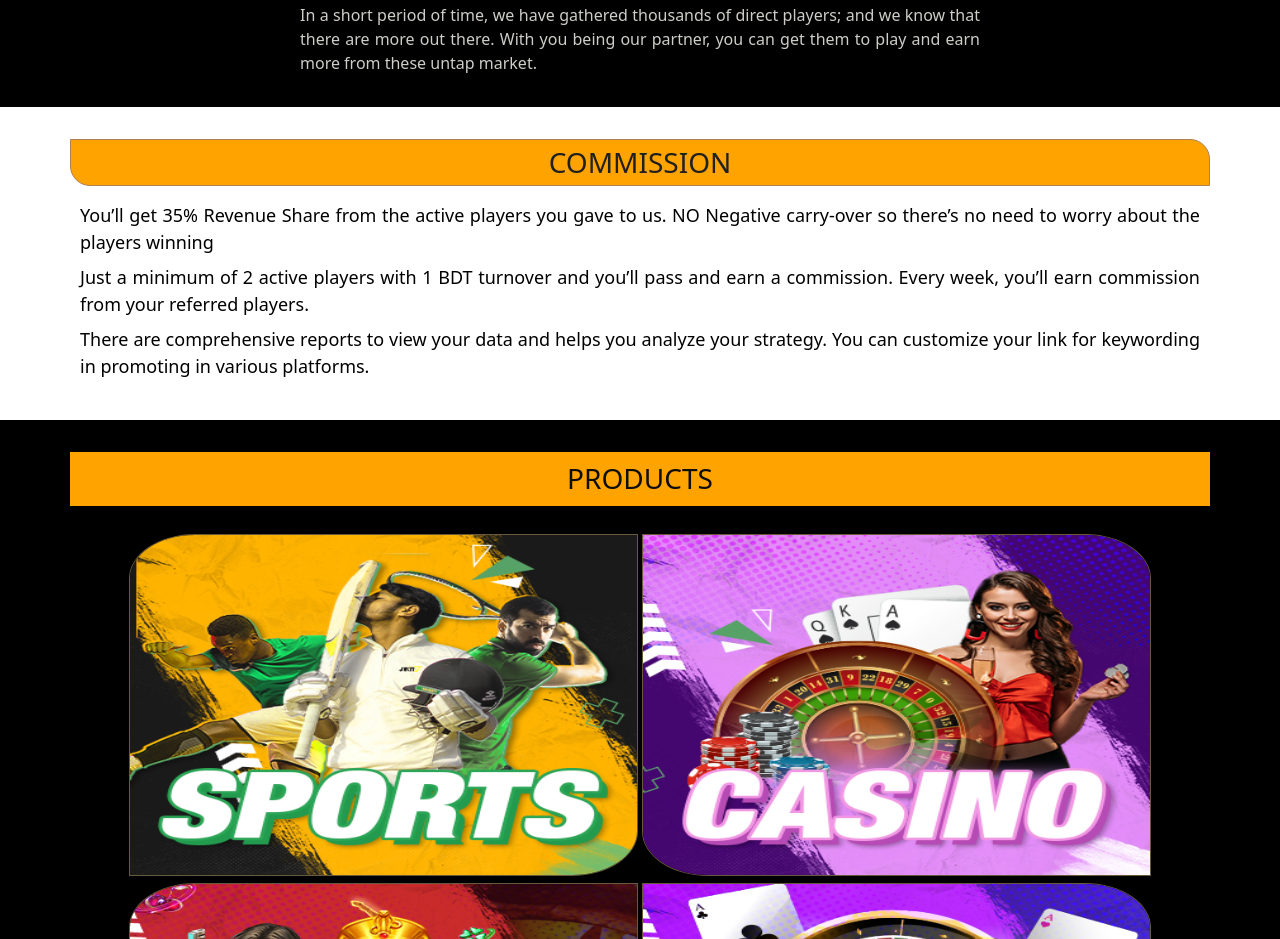
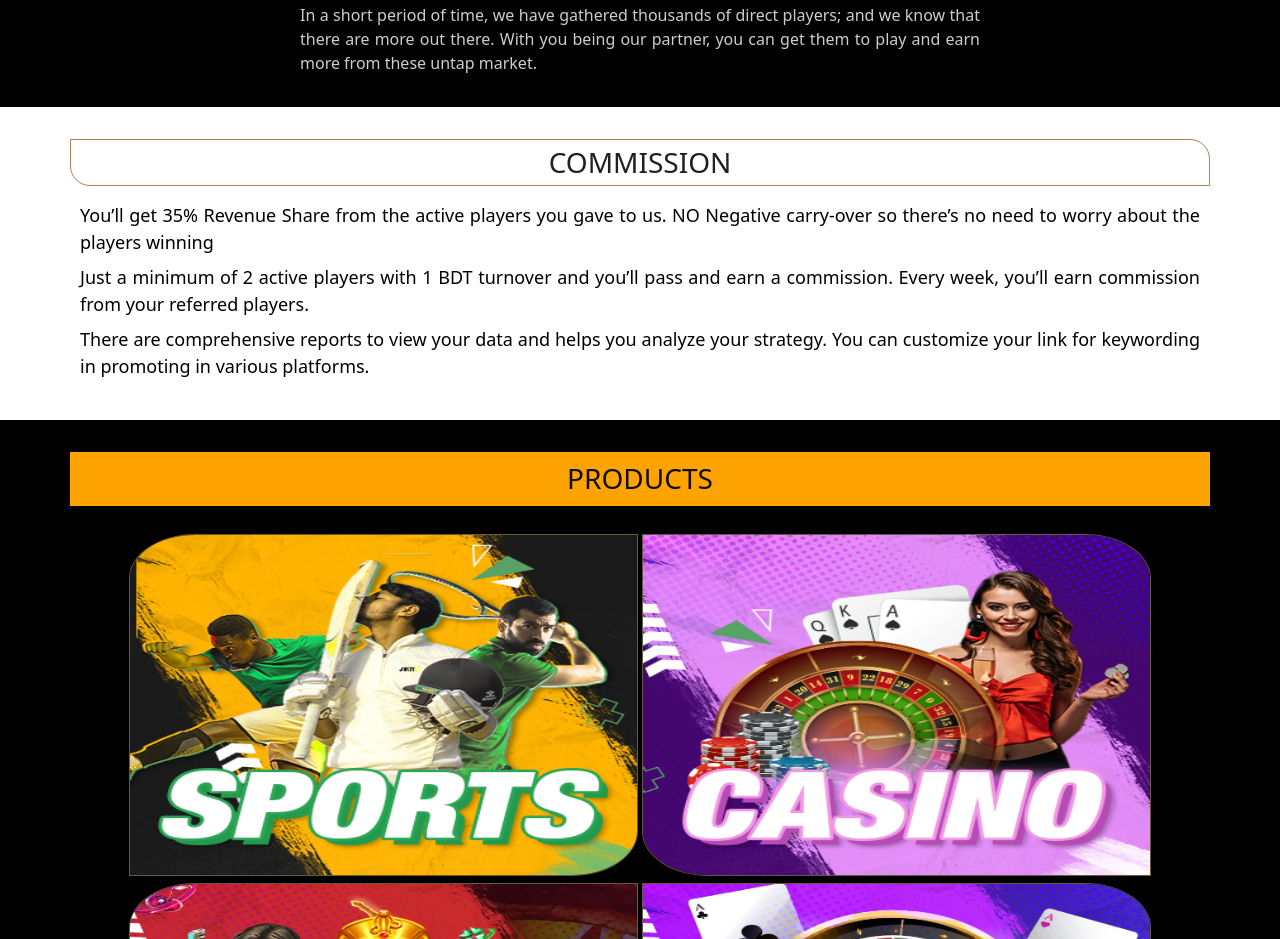
Before and after one commit to fahimgithub1/affiliate-battings-site, a plain HTML site: page index.html in a window 1280 px wide. Shown: the part 1157-2096 px from the top of the page. Drawn offline with nearby package versions, Linux system fonts and the light colour scheme.

Commit message:
Update homepage.css

```diff
--- a/css/homepage.css
+++ b/css/homepage.css
@@ -50,7 +50,6 @@
 
 .COMMISSION h3{
     text-align: center;
-    background-color: #ffa300;
     border-radius: 0 20px 0 20px;
     padding: 6px 12px;
     color: rgb(32 32 31);
```
